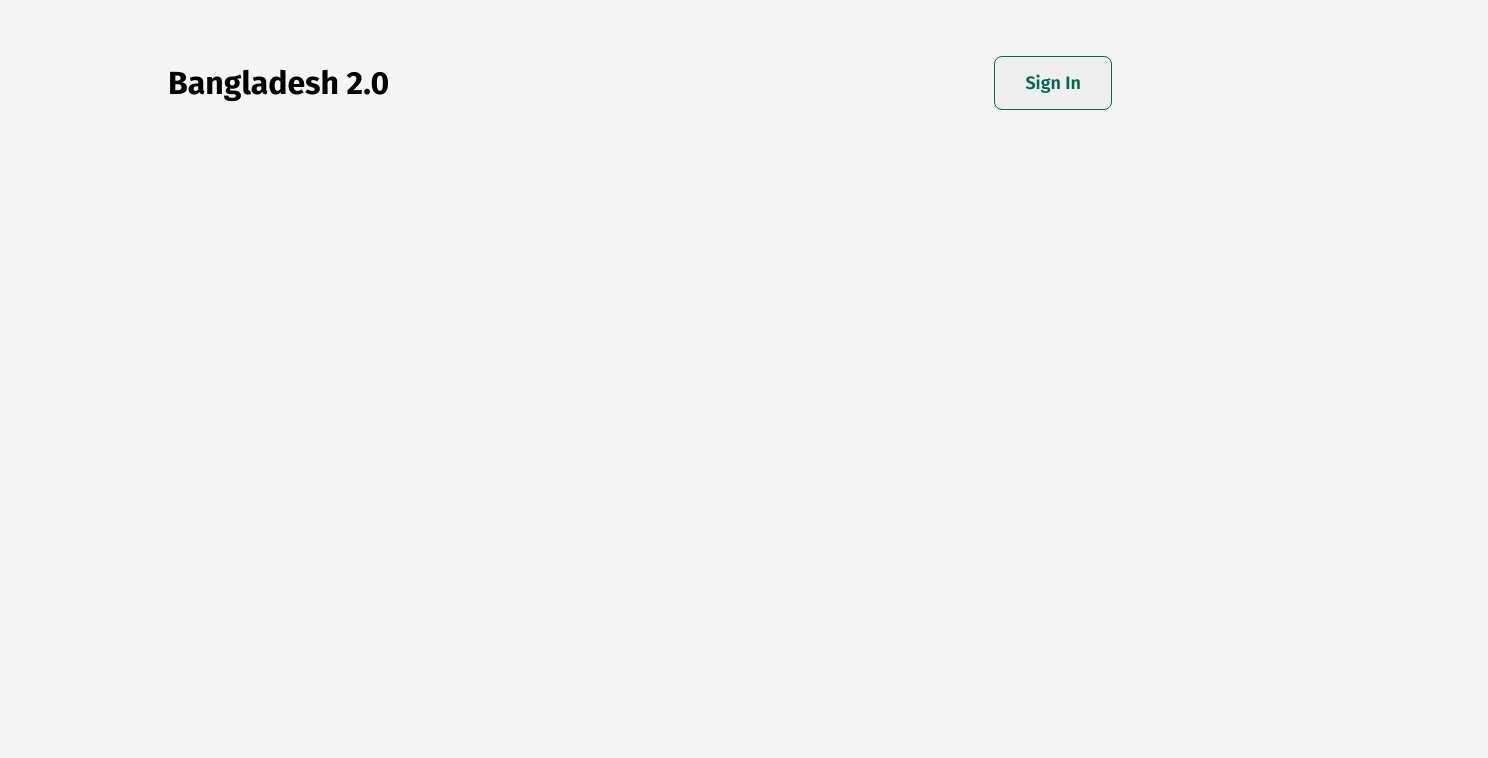
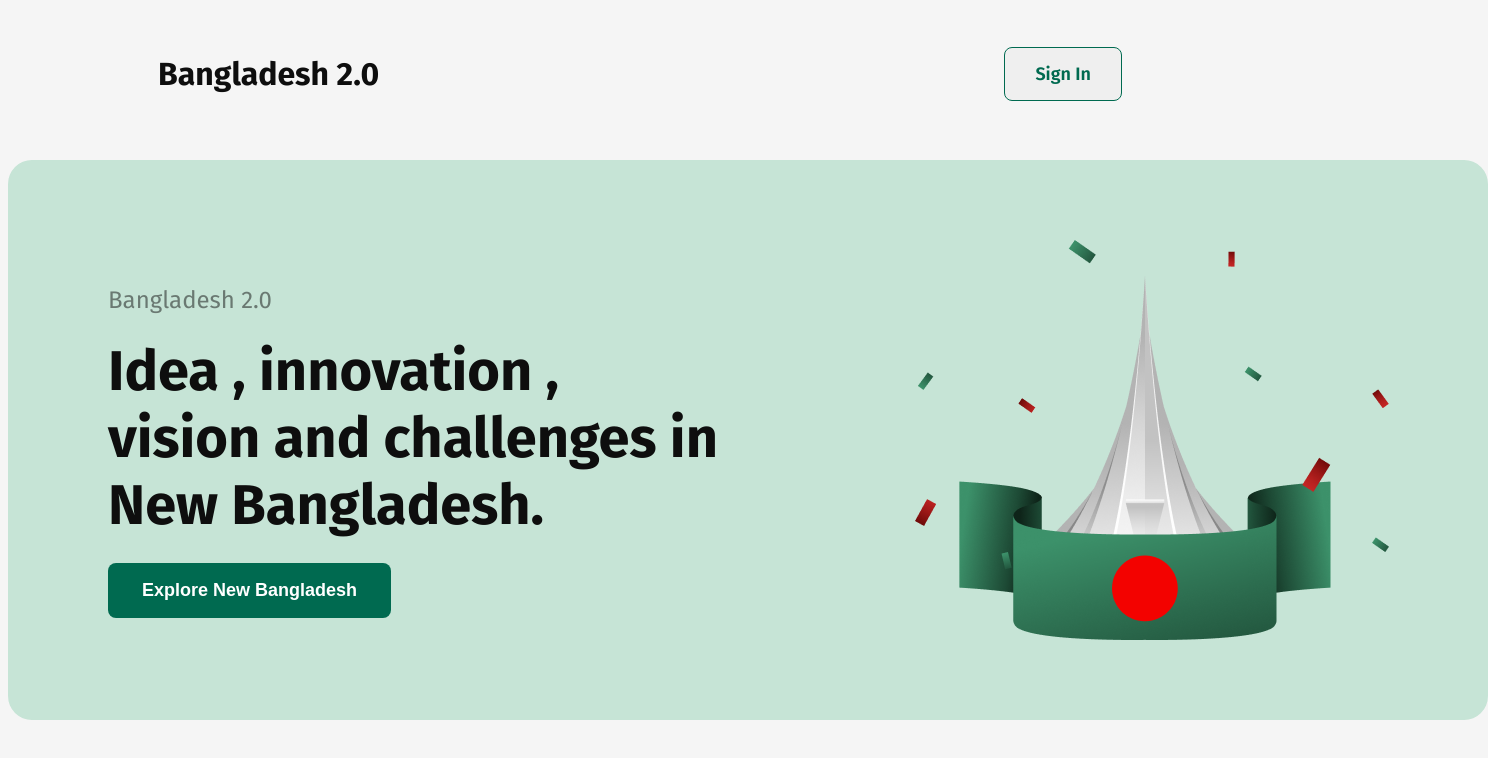
Before and after one commit to MughniRayhan/Assignment-1, a plain HTML site: page index.html in a window 1280 px wide. Shown: the whole page, 1488 px wide, since content can reach past the window. Drawn offline with Linux system fonts and the light colour scheme.

Commit message:
added banner

```diff
--- a/Style/style.css
+++ b/Style/style.css
@@ -11,11 +11,13 @@ nav {
   display: flex;
   align-items: center;
   justify-content: space-between;
-  padding: 24px 160px;
+  padding: 16px 150px;
+  height: 100px;
 }
 .nav-title {
   font-size: 32px;
   font-weight: bold;
+  color: rgba(14, 14, 14, 1);
 }
 .sign-in-btn {
   padding: 15px 30px;
@@ -30,6 +32,59 @@ nav {
   font-size: 18px;
   font-weight: 600;
   background: rgba(0, 106, 80, 1);
-  color: white;
+  color: rgba(255, 255, 255, 1);
   border-radius: 8px;
 }
+
+/* banner */
+.banner {
+  display: flex;
+  justify-content: space-between;
+  align-items: center;
+  background: rgba(198, 228, 214, 1);
+  width: 1280px;
+  margin: 0px auto;
+  padding: 80px 100px;
+  border-radius: 24px;
+  margin-top: 20px;
+}
+
+.banner-content {
+  width: 610px;
+}
+.banner-title {
+  color: rgba(14, 14, 14, 0.5);
+  font-size: 24px;
+  font-weight: 700px;
+}
+.banner-description {
+  color: rgba(14, 14, 14, 1);
+  font-size: 56px;
+  font-weight: bold;
+  margin-top: 20px;
+  margin-bottom: 24px;
+}
+
+.banner-btn {
+  padding: 17px 34px;
+  font-size: 18px;
+  font-weight: 600;
+  background: rgba(0, 106, 80, 1);
+  color: rgba(255, 255, 255, 1);
+  border-radius: 8px;
+  border: none;
+}
+.banner-btn:hover {
+  padding: 17px 34px;
+  font-size: 18px;
+  font-weight: 600;
+  border: 1px solid rgba(0, 106, 80, 1);
+  color: rgba(0, 106, 80, 1);
+  background: transparent;
+  border-radius: 8px;
+}
+
+.banner-image {
+  width: 474px;
+  height: 400px;
+}
--- a/index.html
+++ b/index.html
@@ -19,6 +19,19 @@
         <h3 class="nav-title">Bangladesh 2.0</h3>
         <button class="sign-in-btn fira-sans-regular">Sign In</button>
       </nav>
+      <!-- banner -->
+      <div class="banner">
+        <div class="banner-content">
+          <p class="banner-title">Bangladesh 2.0</p>
+          <h3 class="banner-description">
+            Idea , innovation , vision and challenges in New Bangladesh.
+          </h3>
+          <button class="banner-btn">Explore New Bangladesh</button>
+        </div>
+        <div class="banner-image">
+          <img src="assets/hero.png" alt="" />
+        </div>
+      </div>
     </header>
     <main></main>
     <footer></footer>
```
